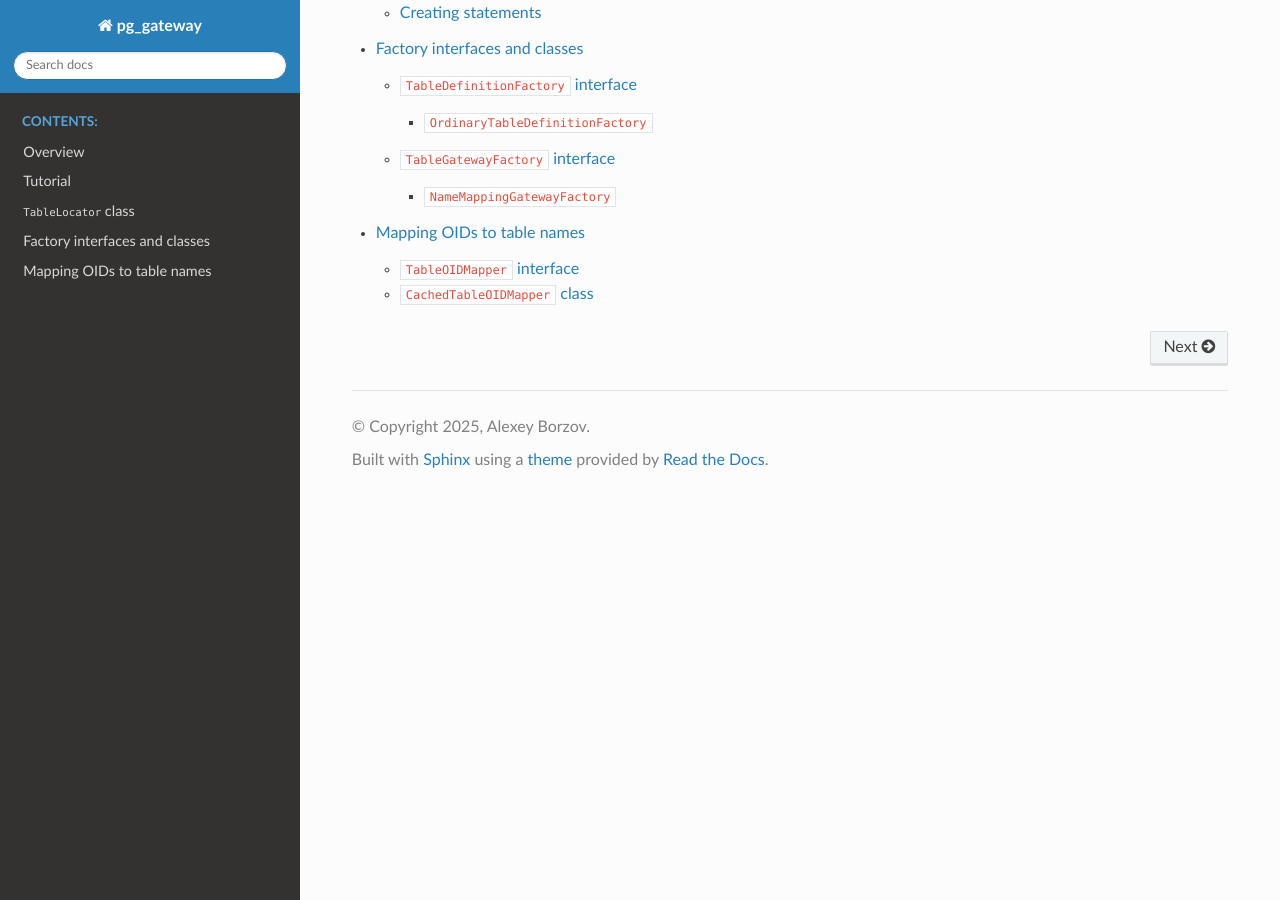
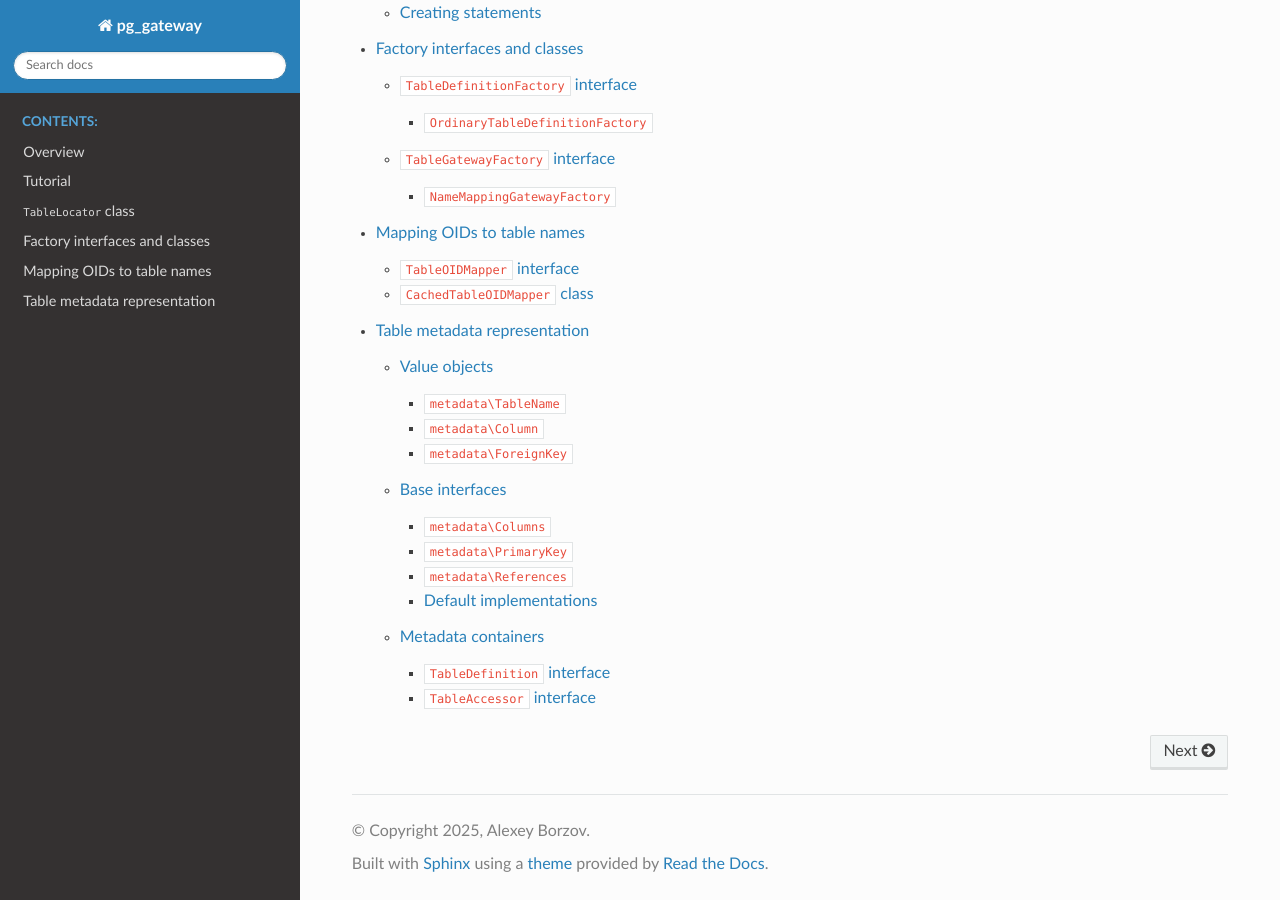
Before and after one commit to sad-spirit/pg-gateway, a Sphinx documentation site: the page built from docs/index.rst, in a window 1280 px wide and 900 px high, scrolled down 799 px. Built offline with Sphinx 7.4.7 and the Read the Docs theme 3.1.0, drawn with Linux system fonts in a browser that asks for light colours; some of the changed lines change nothing that is shown.

Commit message:
Metadata docs, with latest changes addressed

```diff
--- a/docs/index.rst
+++ b/docs/index.rst
@@ -20,3 +20,4 @@
     table-locator
     factories
     oid-mapper
+    metadata
--- /dev/null
+++ b/docs/metadata.rst
@@ -0,0 +1,231 @@
+=============================
+Table metadata representation
+=============================
+
+The package loads and uses the following metadata:
+
+- List of table columns, represented by an implementation of ``metadata\Columns`` interface.
+  It is used for configuring the list of columns returned by the query, for setting of column values
+  in ``INSERT`` and ``UPDATE`` queries, and for Conditions on specific columns;
+- ``PRIMARY KEY`` constraint, represented by an implementation of ``metadata\PrimaryKey`` interface.
+  It allows accessing table rows by primary key and performing ``upsert()`` and ``replaceRelated()`` operations;
+- ``FOREIGN KEY`` constraints, represented by an implementation of ``metadata\References`` interface.
+  These are used to perform joins in all the relevant Fragments.
+
+Value objects
+=============
+
+These are used throughout the package to represent simpler database objects.
+
+``metadata\TableName``
+----------------------
+
+This class represents an always-qualified name of a table (or possibly another relation). Unlike ``QualifiedName`` from
+``pg_builder`` package it *always has two parts*: schema (defaulting to ``public``) and relation name.
+It also does not need to be cloned (``QualifiedName`` contains a link to its parent node,
+so using the same instance in multiple queries is not possible). The API is the following:
+
+.. code-block:: php
+
+    namespace sad_spirit\pg_gateway\metadata;
+
+    use sad_spirit\pg_builder\nodes\QualifiedName;
+
+    final class TableName implements \Stringable
+    {
+        public readonly string $schema;
+        public readonly string $relation;
+
+        public function __construct(string ...$nameParts);
+
+        // Converting to QualifiedName and back
+        public static function createFromNode(QualifiedName $qualifiedName) : self;
+        public function createNode() : QualifiedName;
+
+        // Checks whether the two names are equal
+        public function equals(self $other) : bool;
+
+        // Returns the string representation, this uses QualifiedName internally
+        public function __toString() : string;
+    }
+
+``metadata\Column``
+-------------------
+
+This class represents properties of a table column.
+
+.. code-block:: php
+
+    namespace sad_spirit\pg_gateway\metadata;
+
+    final readonly class Column
+    {
+        /** Column name */
+        public string $name;
+        /** Whether column is nullable */
+        public bool $nullable;
+        /** OID of the column data type */
+        public int|numeric-string $typeOID;
+    }
+
+``metadata\ForeignKey``
+-----------------------
+
+This class represents properties of a foreign key between two tables.
+
+.. code-block:: php
+
+    namespace sad_spirit\pg_gateway\metadata;
+
+    final readonly class ForeignKey implements \IteratorAggregate<string, string>
+    {
+        /** Name of the child table (the one to which the FOREIGN KEY constraint was added) */
+        public TableName $childTable;
+        /** Names of the columns in the child table */
+        public string[] $childColumns;
+        /** Name of the referenced / parent table (the one mentioned in the REFERENCES clause of FOREIGN KEY) */
+        public TableName $referencedTable;
+        /** Names of the columns in the referenced table*/
+        public string[] $referencedColumns;
+        /** Name of the FOREIGN KEY constraint (always available, autogenerated by Postgres if not given explicitly) */
+        public string $constraintName;
+
+        /** Iterates over a mapping ['child column' => 'referenced column'] */
+        public function getIterator() : \ArrayIterator<string, string>;
+        /** Returns whether a foreign key is recursive, i.e. refers back to the same table */
+        public function isRecursive() : bool;
+    }
+
+
+Base interfaces
+===============
+
+``metadata\Columns``
+--------------------
+
+Implementations of ``Columns`` serve as containers for ``Column`` value objects, allowing iteration over these
+and providing some additional methods:
+
+.. code-block:: php
+
+    namespace sad_spirit\pg_gateway\metadata;
+
+    interface Columns extends \IteratorAggregate<string, Column>, \Countable
+    {
+        public function getAll() : Column[];
+        public function getNames() : string[];
+        public function has(string $column) : bool;
+        public function get(string $column) : Column;
+    }
+
+``get()`` will throw an ``OutOfBoundsException`` if a column with the given name was not found.
+
+As the interface extends ``\IteratorAggregate`` and ``\Countable``, the following is possible:
+
+.. code-block:: php
+
+    $columns = $definition->getColumns();
+
+    echo "The table has " . \count($columns) . " column(s), specifically:\n";
+    foreach ($columns as $column) {
+        echo $column->getName() . "\n";
+    }
+
+``metadata\PrimaryKey``
+-----------------------
+
+This is also a container for ``Column`` objects, representing columns that form the table's primary key:
+
+.. code-block:: php
+
+    namespace sad_spirit\pg_gateway\metadata;
+
+    interface PrimaryKey extends \IteratorAggregate<int, Column>, \Countable
+    {
+        public function getAll() : Column[];
+        public function getNames() : string[];
+        public function isGenerated() : bool;
+    }
+
+``isGenerated()`` returns whether table's primary key is automatically generated. This includes the
+SQL standard ``GENERATED`` columns, Postgres specific ``SERIAL``,
+and those having ``nextval('sequence_name')`` for a default value.
+
+``metadata\References``
+-----------------------
+
+Implementations serve as containers for ``ForeignKey`` value objects,
+representing both ``FOREIGN KEY`` constraints added to the table and those referencing it:
+
+.. code-block:: php
+
+    namespace sad_spirit\pg_gateway\metadata;
+
+    interface References extends \IteratorAggregate<int, ForeignKey>, \Countable
+    {
+        public function get(TableName $relatedTable, string[] $keyColumns = []) : ForeignKey;
+        public function from(TableName $referencedTable, string[] $keyColumns = []) : ForeignKey[];
+        public function to(TableName $childTable, string[] $keyColumns = []) : ForeignKey[];
+    }
+
+``get()``
+    Returns a single ``ForeignKey`` object matching the given related table and constraint columns (if given).
+    The columns are always those on the child side of the relationship.
+    Will throw an ``InvalidArgumentException`` unless exactly one matching key is found.
+``from()``
+    Returns foreign keys defined on the given table referencing the current one.
+``to()``
+    Returns foreign keys on the current table referencing the given one.
+
+Default implementations
+-----------------------
+
+The default implementations of the above interfaces are named ``metadata\TableColumns``, ``metadata\TablePrimaryKey``,
+and ``metadata\TableReferences``, respectively. These will work with ordinary tables, but not other relations like views
+or foreign tables. All of these extend base ``CachedMetadataLoader`` class, which tries to use metadata cache from
+``Connection`` object if that cache is available before loading metadata from database.
+
+Of course, it is highly recommended to use metadata cache in production.
+
+Metadata containers
+===================
+
+``TableDefinition`` interface
+-----------------------------
+
+Implementations of this aggregate metadata for a particular table (or possibly some other relation):
+
+.. code-block:: php
+
+    namespace sad_spirit\pg_gateway;
+
+    interface TableDefinition
+    {
+        public function getName() : metadata\TableName;
+        public function getColumns() : metadata\Columns;
+        public function getPrimaryKey() : metadata\PrimaryKey;
+        public function getReferences() : metadata\References;
+    }
+
+The package contains a default implementation of this interface, ``OrdinaryTableDefinition`` class.
+It represents metadata of an ordinary table with its methods returning the default ``Table*`` implementations
+of metadata interfaces described above.
+
+``TableAccessor`` interface
+---------------------------
+
+This interface should be implemented by classes that perform queries to a specific table:
+
+.. code-block:: php
+
+    namespace sad_spirit\pg_gateway;
+
+    use sad_spirit\pg_wrapper\Connection;
+
+    interface TableAccessor
+    {
+        public function getConnection(): Connection;
+        public function getDefinition(): TableDefinition;
+    }
+
+it is extended by ``TableGateway`` and ``SelectProxy``, these have default implementations in the package.
```
